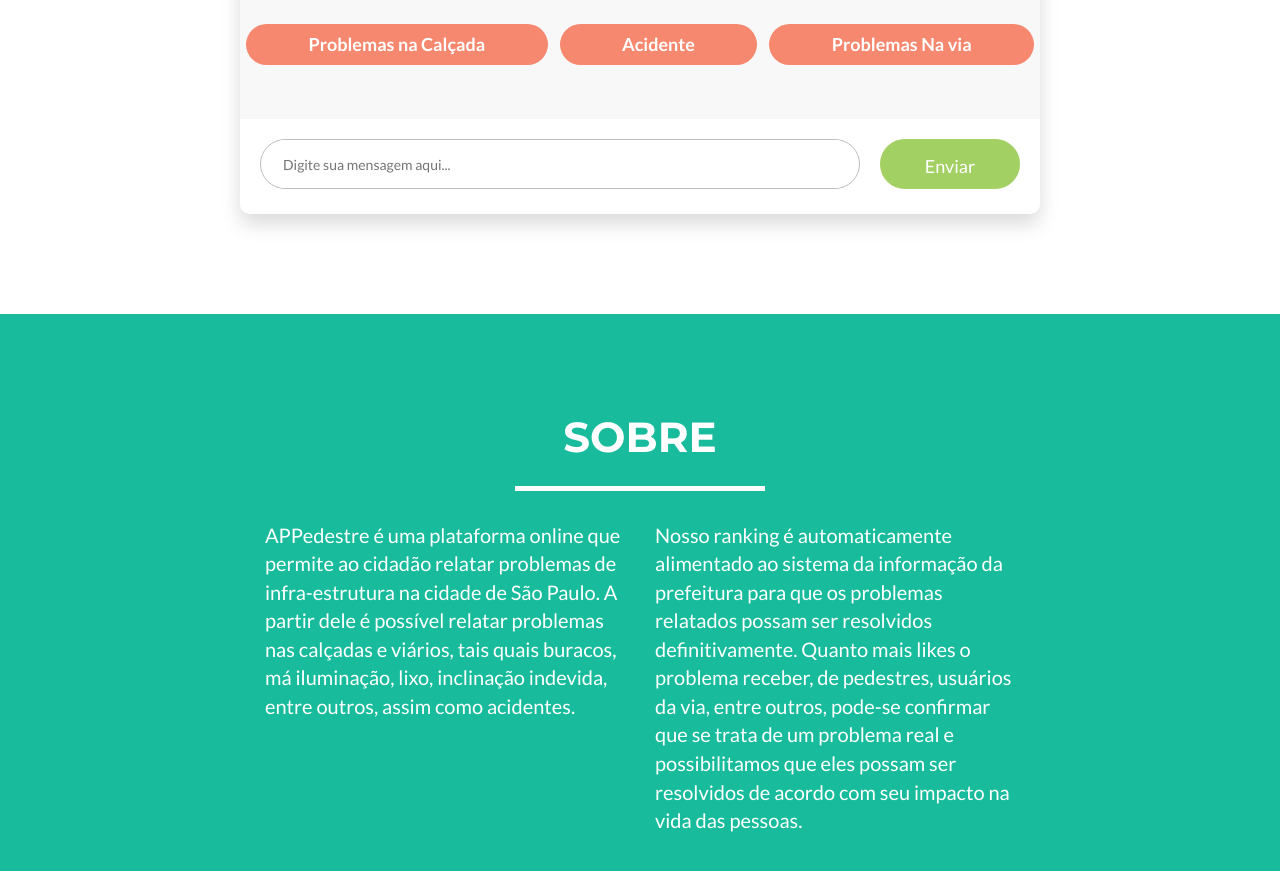
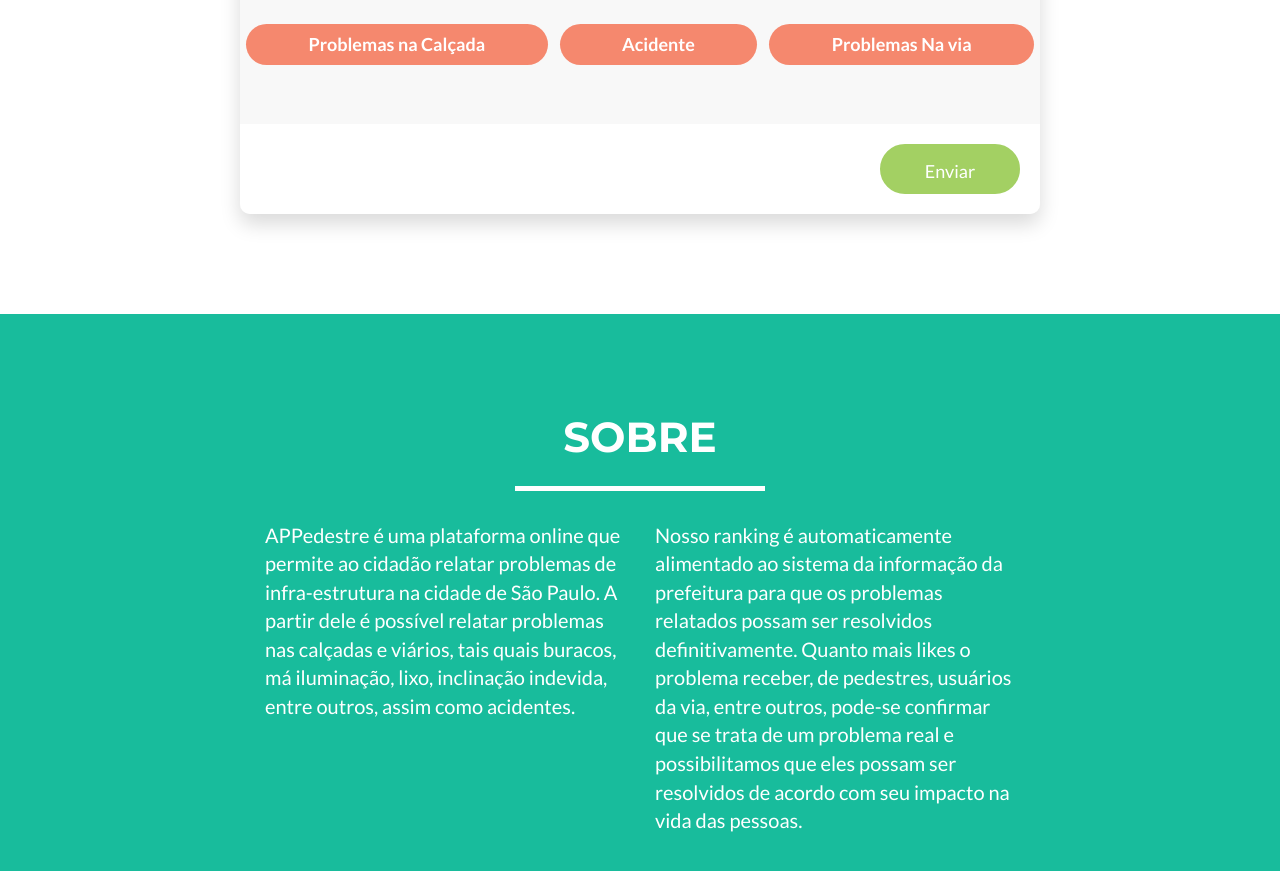
Before and after one commit to OrleansKlaus/appedestre, a website: page index.html in a window 1280 px wide. Shown: the part 1180-2051 px from the top of the page. Drawn offline with nearby package versions, Linux system fonts and the light colour scheme; some packages are replaced by stand-ins of ours.

Commit message:
Exclusão da mensagem

```diff
--- a/index.html
+++ b/index.html
@@ -141,9 +141,7 @@
                         </li>
                     </ul>
                     <div class="bottom_wrapper clearfix">
-                        <div class="message_input_wrapper">
-                            <input class="message_input" placeholder="Digite sua mensagem aqui..." />
-                        </div>
+
                         <button class="send_message">
                             <div class="icon"></div>
                             <div class="text">Enviar</div>
```
